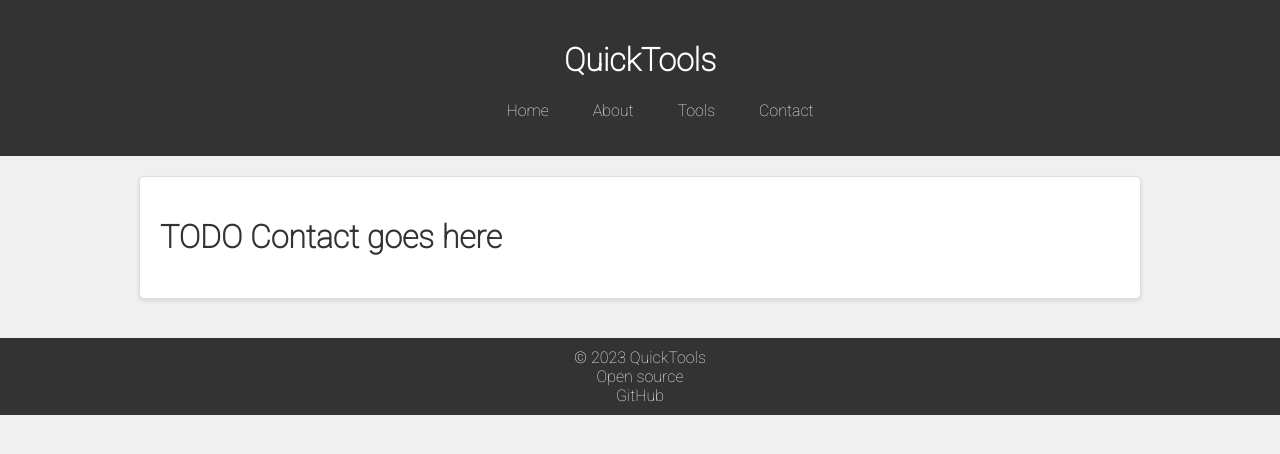
After one commit to DanielRychly/QuickTools, a Flask app: page /contact in a window 1280 px wide. The commit adds this page. Shown: the top 454 px of the page. Run offline with Flask 3, Linux system fonts and the light colour scheme.

Commit message:
added dropdown in navbar for tools

```diff
--- a/app.py
+++ b/app.py
@@ -18,6 +18,10 @@ def name_extractor():
 @app.route('/about')
 def about():
     return render_template('about.html', current_year=current_year)
+
+@app.route('/contact')
+def contact():
+    return render_template('contact.html', current_year=current_year)
 
 @app.route('/annotation_extractor')
 def annotation_extractor():
--- a/static/styles.css
+++ b/static/styles.css
@@ -66,3 +66,41 @@ span a {
   color: white; /* White text color */
   background-color: #333; /* Dark gray background for the default state */
 }
+
+
+/*Dropdown css*/
+
+/* Dropdown Styles */
+.dropdown {
+  position: relative;
+  display: inline-block;
+}
+
+.dropbtn:hover {
+  background-color: #555;
+}
+
+.dropdown-content {
+  display: none;
+  position: absolute;
+  background-color: #333;
+  min-width: 160px;
+  box-shadow: 0px 8px 16px 0px rgba(0,0,0,0.2);
+  z-index: 1;
+}
+
+.dropdown-content a {
+  color: white;
+  padding: 12px 16px;
+  text-decoration: none;
+  display: block;
+  text-align: left;
+}
+
+.dropdown-content a:hover {
+  background-color: #555;
+}
+
+.dropdown:hover .dropdown-content {
+  display: block;
+}
--- a/templates/base.html
+++ b/templates/base.html
@@ -20,8 +20,20 @@
                 <ul>
                     <li><a href="/">Home</a></li>
                     <li><a href="/about">About</a></li>
+                    <li class="dropdown">
+                        <a href="#" class="dropbtn">Tools</a>
+                        <div class="dropdown-content">
+                            <a href="/name_extractor">Name Extractor</a>
+                            <a href="/annotation_extractor">Annotations Extractor</a>
+                        </div>
+                    </li>
+                    <li><a href="/contact">Contact</a></li>
+
+
+                    <!--
                     <li><a href="/name_extractor">Name Extractor</a></li>
                     <li><a href="/annotation_extractor">Annotations Extractor</a></li>
+                    -->
 
                     <!-- Add other common navigation links here -->
                     <!--<li><a href="/check_site">Check site</a></li>-->
--- /dev/null
+++ b/templates/contact.html
@@ -0,0 +1,10 @@
+{% extends 'base.html' %}
+
+{% block title %}About{% endblock %}
+
+{% block content %}
+
+    <h1>TODO Contact goes here</h1>
+
+
+{% endblock %}
```
